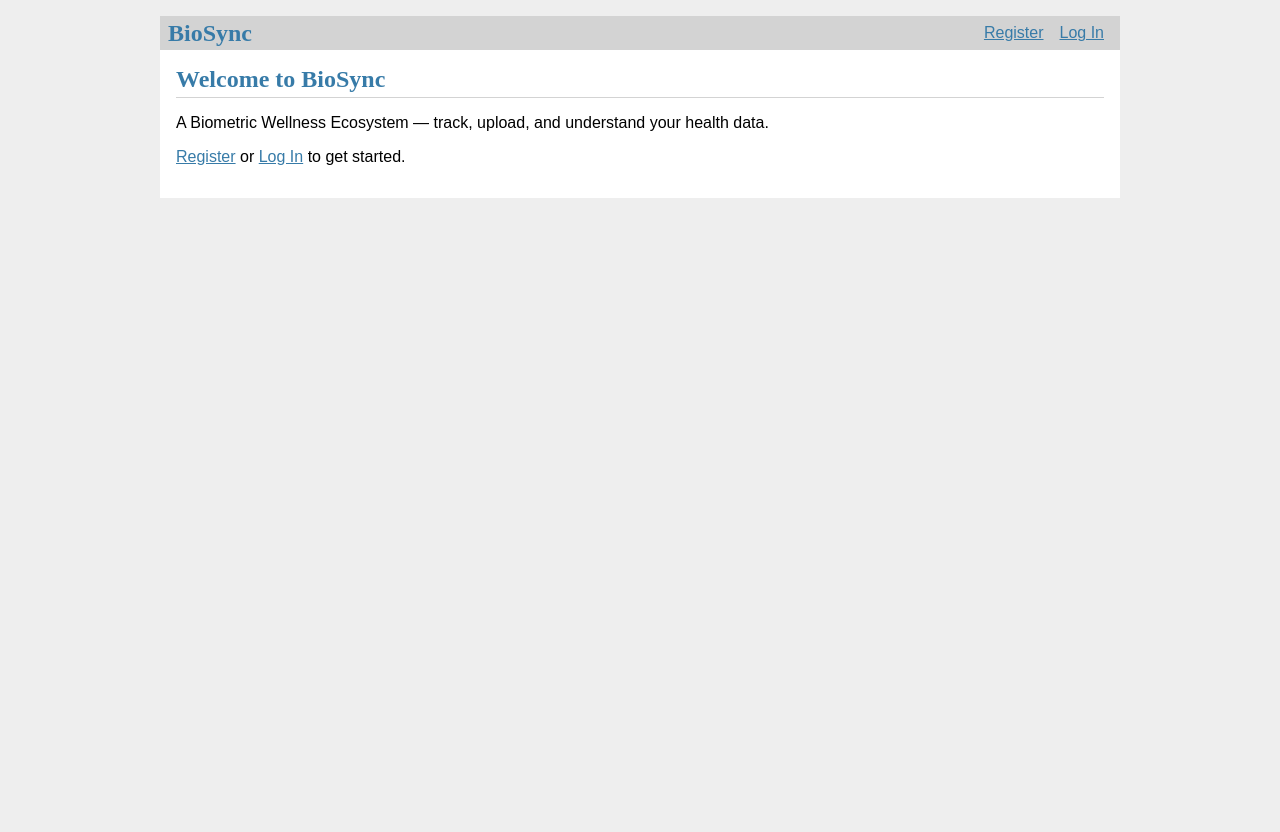
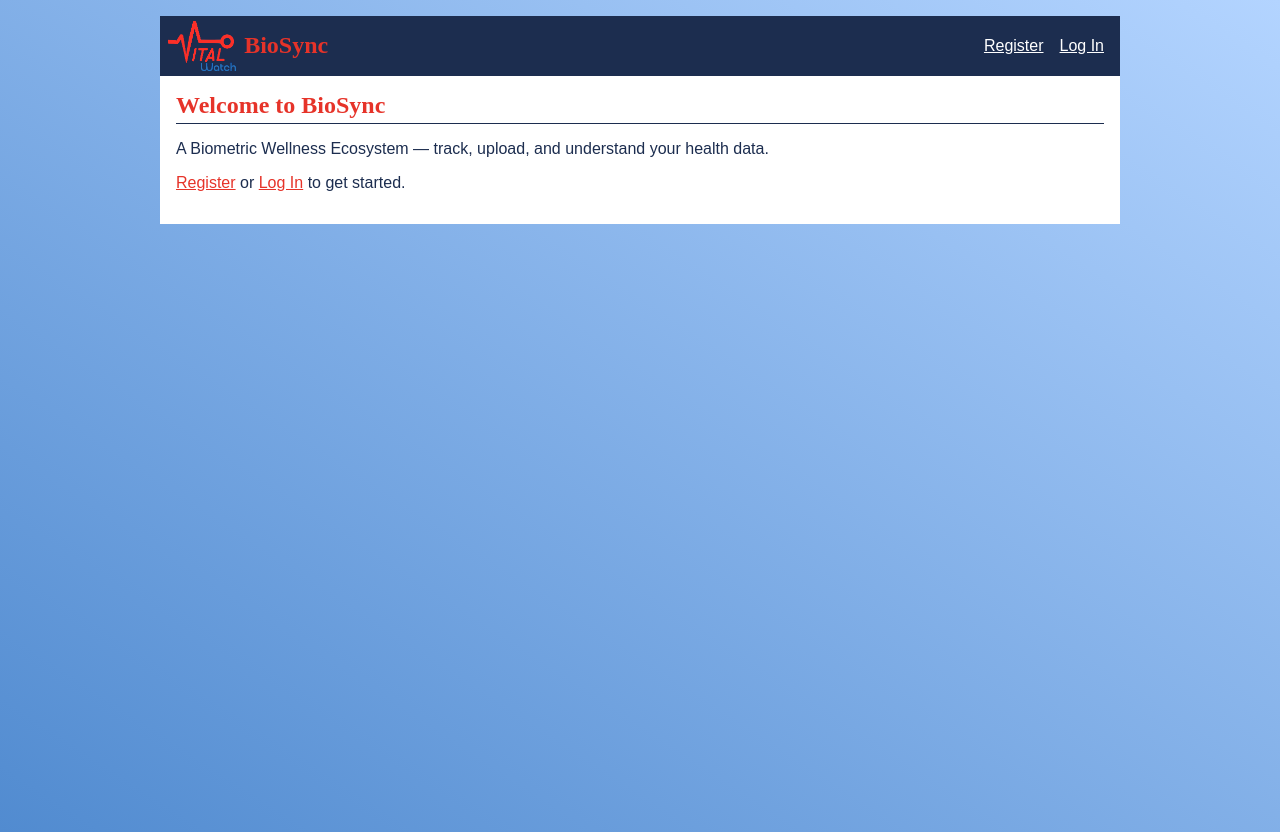
Before and after one commit to CSC-289-Biometric-Group-2/BioSync-Group2, a Flask app: page / in a window 1280 px wide. Before the commit the page ends 198 px from the top, so only its background shows below. Run offline with Flask 3, Linux system fonts and the light colour scheme.

Commit message:
My progress so far on updating the appearance of the program: - Changed colors of text - Changed colors of nav bar body - Added background gradiant - Added Dashboard link

```diff
--- a/BioSync/routes.py
+++ b/BioSync/routes.py
@@ -75,3 +75,10 @@ def profile():
         'SELECT code FROM patient_code WHERE user_id = ?',
         (g.user['id'],)
     ).fetchone()
+
+    return render_template('profile.html', docs=docs, metrics=metrics, patient_code=patient_code)
+
+@bp.route('/dashboard')
+@login_required
+def dashboard():
+    return render_template('dashboard.html')
--- a/BioSync/static/style.css
+++ b/BioSync/static/style.css
@@ -1,9 +1,10 @@
-html { font-family: sans-serif; background: #eee; padding: 1rem; }
-body { max-width: 960px; margin: 0 auto; background: white; }
-h1 { font-family: serif; color: #377ba8; margin: 1rem 0; }
-a { color: #377ba8; }
+html { font-family: sans-serif; background: linear-gradient(to top right, #518bd0, #b3d4ff); background-repeat: no-repeat;
+  min-height: 100vh; padding: 1rem; }
+body { max-width: 960px; margin: 0 auto; background: white; color: #1C2D4F; }
+h1 { font-family: serif; color: #E63329; margin: 1rem 0; font-weight: bold; }
+a { color: #E63329; }
 hr { border: none; border-top: 1px solid lightgray; }
-nav { background: lightgray; display: flex; align-items: center; padding: 0 0.5rem; }
+nav { background: #1C2D4F; display: flex; align-items: center; padding: 0 0.5rem; }
 nav h1 { margin: 0; padding-right: 0.5rem; }
 nav h1 { margin: 0; padding-right: 0.5rem; }
 nav h1 a { text-decoration: none; padding: 0.25rem 0.5rem; }
@@ -11,8 +12,11 @@ nav ul  { display: flex; list-style: none; margin: 0; padding: 0; }
 nav ul.nav-left { margin-right: auto; }
 nav ul.nav-right { margin-left: auto; }
 nav ul li a, nav ul li span, header .action { display: block; padding: 0.5rem; }
+nav ul li span { color: white; }
+nav a { color: white; }
+nav img { padding: 0.30rem 0.5rem 0.30rem 0; }
 .content { padding: 0 1rem 1rem; }
-.content > header { border-bottom: 1px solid lightgray; display: flex; align-items: flex-end; }
+.content > header { border-bottom: 1px solid #1C2D4F; display: flex; align-items: flex-end; }
 .content > header h1 { flex: auto; margin: 1rem 0 0.25rem 0; }
 .flash { margin: 1em 0; padding: 1em; background: #cae6f6; border: 1px solid #377ba8; }
 .post > header { display: flex; align-items: flex-end; font-size: 0.85em; }
--- a/BioSync/templates/base.html
+++ b/BioSync/templates/base.html
@@ -2,9 +2,11 @@
 <title>{% block title %}{% endblock %} - BioSync</title>
 <link rel="stylesheet" href="{{ url_for('static', filename='style.css') }}">
 <nav>
+  <img src="{{ url_for('static', filename='vitalwatch-logo.png') }}" alt="Logo" height="50">
   <h1>BioSync</h1>
   {% if g.user %}
     <ul class="nav-left">
+      <li><a href="{{ url_for('main.dashboard') }}">Dashboard</a>
       <li><a href="{{ url_for('main.upload') }}">Upload</a>
       <li><a href="{{ url_for('main.profile') }}">Profile</a>
     </ul>
```
Also changed, not shown: BioSync/static/vitalwatch-logo.png (added).
